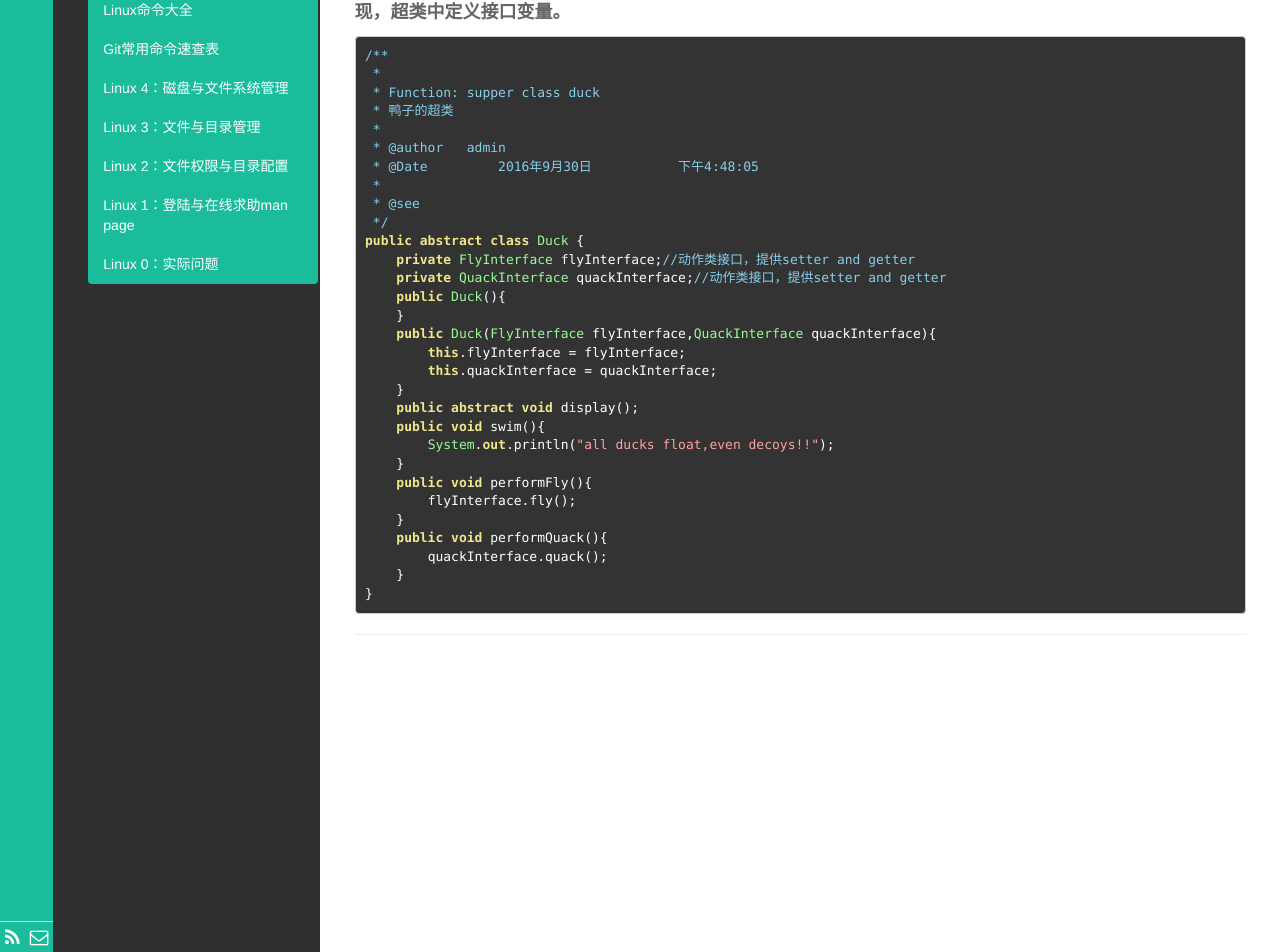
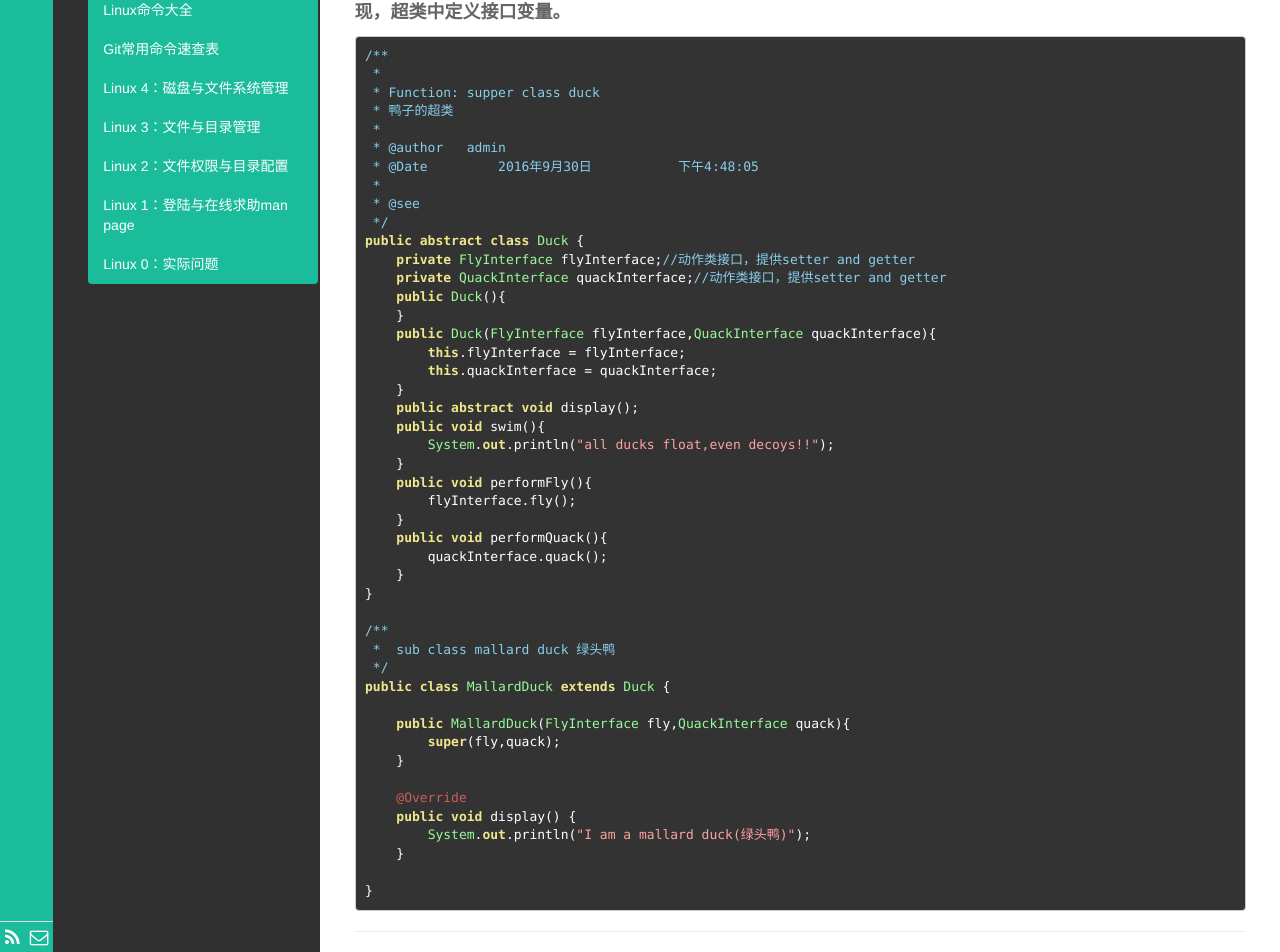
Before and after one commit to demon7452/demon7452.github.io, a Jekyll site: the page built from _posts/技术/2016-09/2016-09-28-设计模式-01-策略模式.md, in a window 1280 px wide. Shown: the part 1299-2251 px from the top of the page. Built offline with Jekyll 4.4.1, drawn with Linux system fonts in a browser that asks for light colours; comment, search, counter and statistics services are not loaded.

Commit message:
Update _posts/技术/2016-09/2016-09-28-设计模式-01-策略模式.md

````diff
--- a/_posts/技术/2016-09/2016-09-28-设计模式-01-策略模式.md
+++ b/_posts/技术/2016-09/2016-09-28-设计模式-01-策略模式.md
@@ -67,4 +67,20 @@ public abstract class Duck {
     }
 }
 
+/**
+ *  sub class mallard duck 绿头鸭
+ */
+public class MallardDuck extends Duck {
+
+    public MallardDuck(FlyInterface fly,QuackInterface quack){
+        super(fly,quack);
+    }
+
+    @Override
+    public void display() {
+        System.out.println("I am a mallard duck(绿头鸭)");
+    }
+
+}
+
 ```
````
